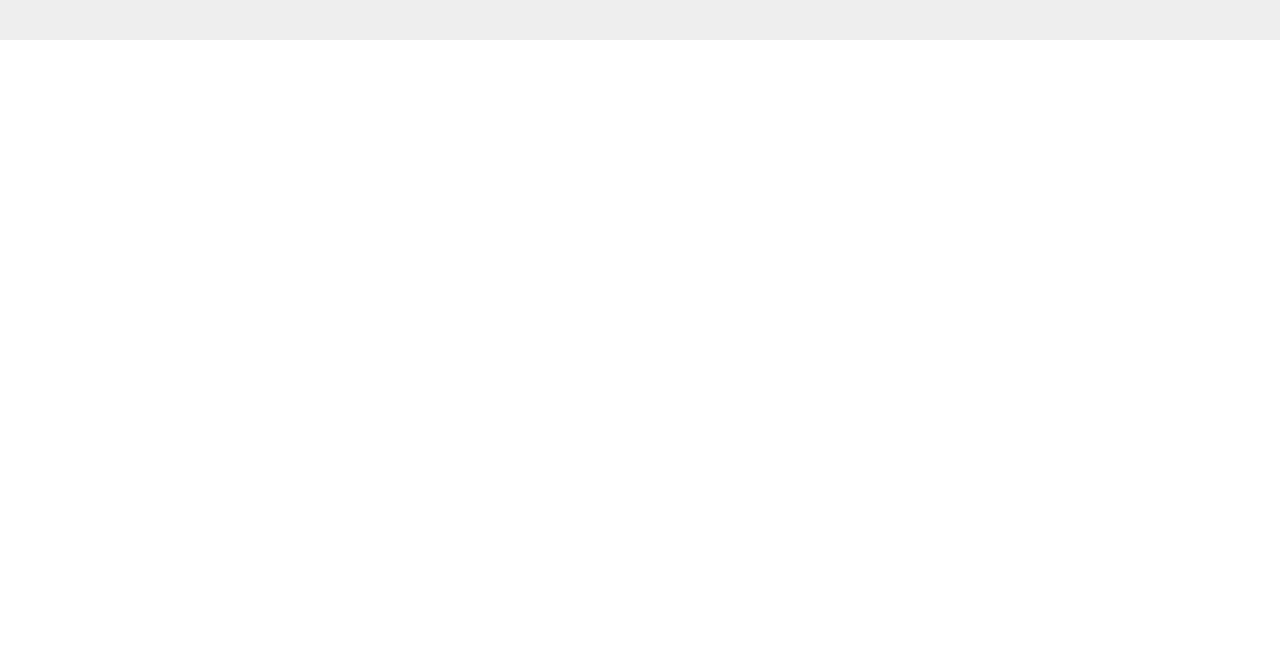
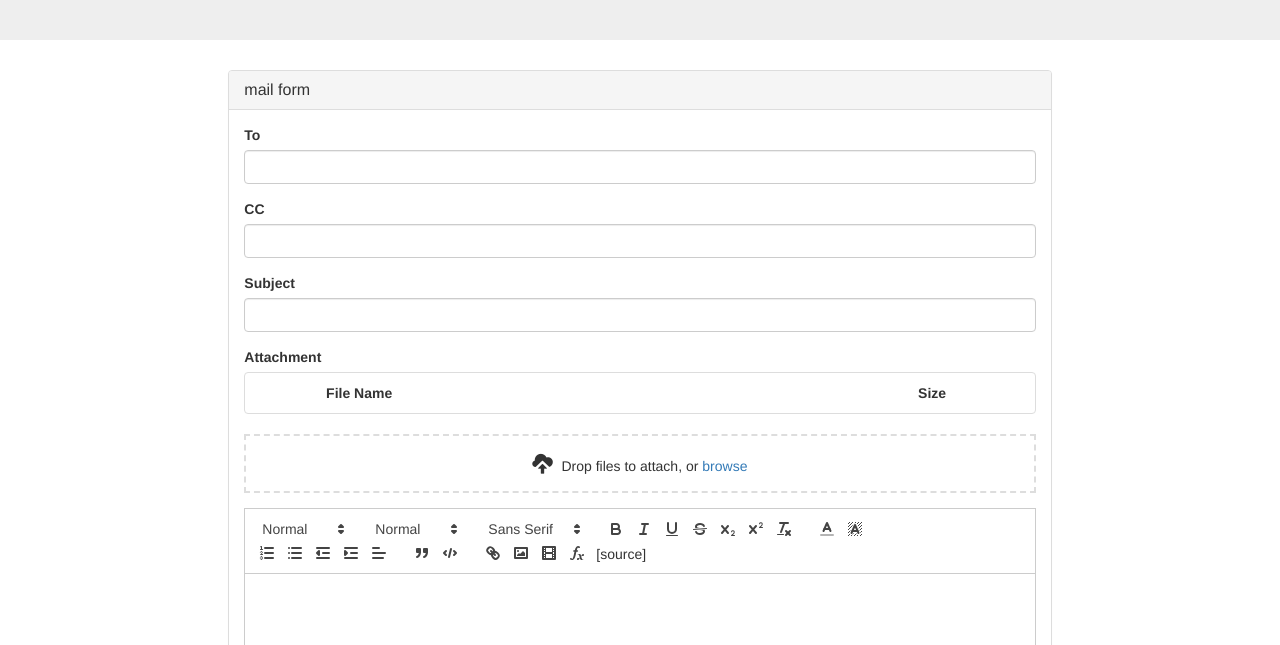
Before and after one commit to pjakapan/Mail, a plain HTML site: page index.html in a window 1280 px wide. Shown: the part 155-800 px from the top of the page. Drawn offline with Linux system fonts and the light colour scheme.

Commit message:
edit name

```diff
--- a/index.html
+++ b/index.html
@@ -27,7 +27,7 @@
       // Load form.io with json:loadJsonForm.js
       // -------------------------------------------------------------------------------------------------------------------
 
-      Formio.createForm(document.getElementById('formio1'), arrForm).then(function (instance) {
+      Formio.createForm(document.getElementById('formio'), arrForm).then(function (instance) {
 
         // -----------------------------------------------
         // Trigger on submit event.
```
